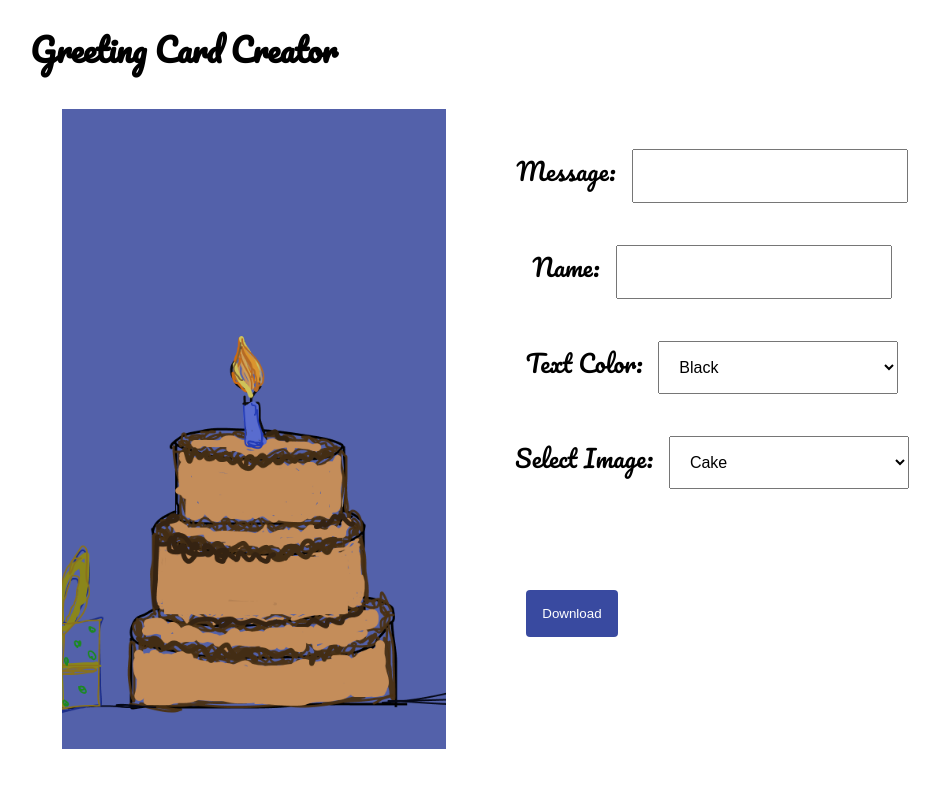
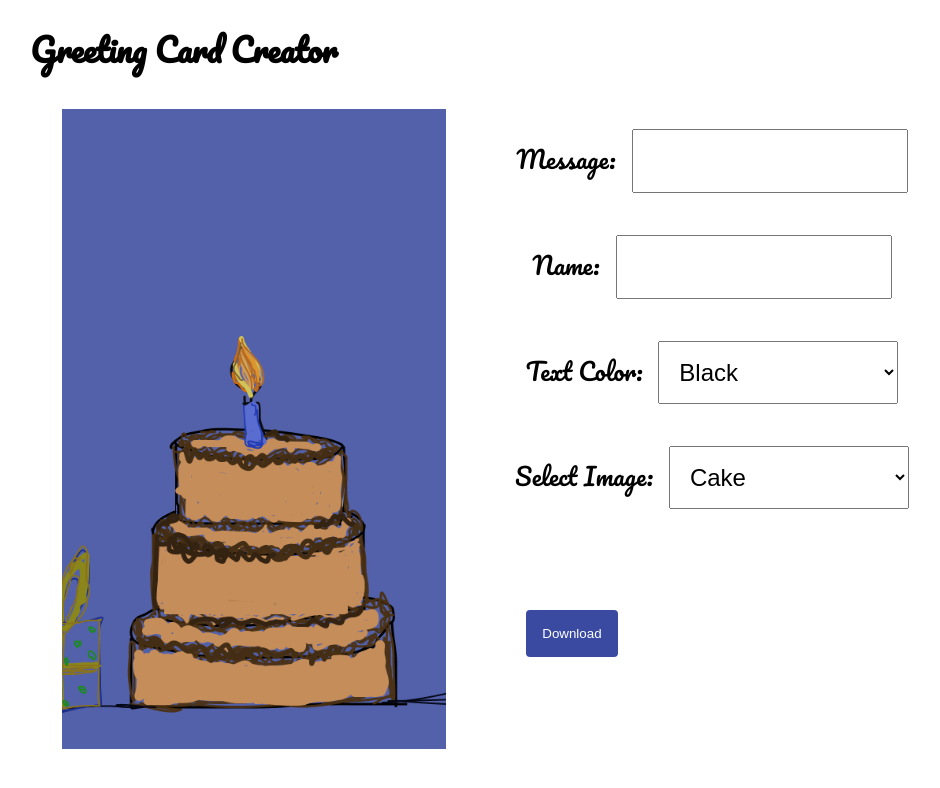
Before and after one commit to SanyuktaYadav/celebration-card-maker, a React (Create React App) app: page / in a window 1280 px wide. Shown: the top 788 px of the page, without its empty margins (144-1084 px from the left). Built offline with nearby package versions, Linux system fonts and the light colour scheme.

Commit message:
updated style

```diff
--- a/src/App.css
+++ b/src/App.css
@@ -35,7 +35,7 @@ input {
   padding: 1rem;
   margin: 1rem;
   width: 15rem;
-  font-size: 1rem;
+  font-size: 1em;
 }
 .card-preview {
   width: 30vw;
@@ -46,7 +46,7 @@ input {
 }
 
 .card-preview div {
-  font-size: 2.5rem;
+  font-size: 2.5em;
   word-wrap: break-word;
   font-weight: 600;
   color: rgb(51, 49, 49);
@@ -74,6 +74,6 @@ input {
   }
 
   .card-preview div{
-    font-size: 1.5rem;
+    font-size: 1.5em;
   }
 }
```
